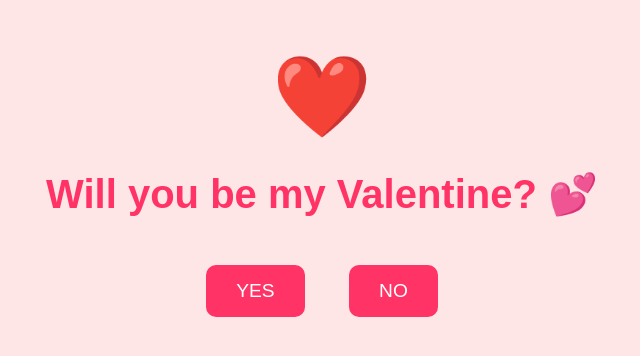
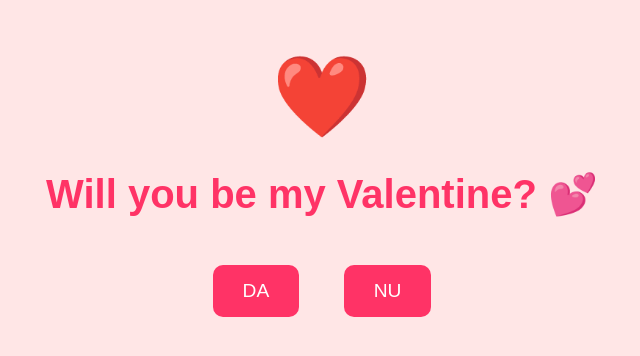
Before and after one commit to Potrok2/Valentine-s-Day, a plain HTML site: page index.html in a window 1280 px wide. Shown: the whole page, without its empty margins (318-958 px from the left). Drawn offline with Linux system fonts and the light colour scheme.

Commit message:
Update index.html

```diff
--- a/index.html
+++ b/index.html
@@ -40,8 +40,8 @@
 <body>
     <div class="heart">❤️</div>
     <h1>Will you be my Valentine? 💕</h1>
-    <button class="btn" onclick="alert('Yay! ❤️ Ne vedem pe 14!')">YES</button>
-    <button class="btn" id="noBtn" onclick="growNoButton()">NO</button>
+    <button class="btn" onclick="alert('Yay! ❤️ Ne vedem pe 14!')">DA</button>
+    <button class="btn" id="noBtn" onclick="growNoButton()">NU</button>
 
     <script>
         let noButton = document.getElementById("noBtn");
```
